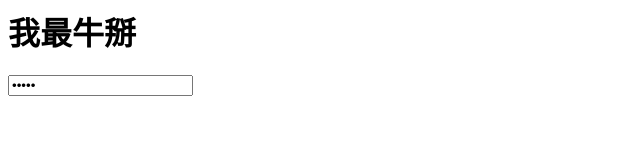
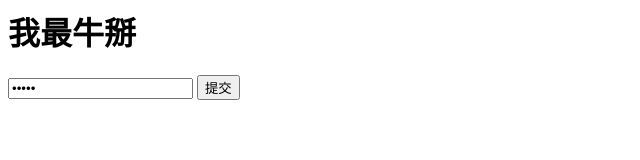
Before and after one commit to useless-man-little/useless-man-little.github.io, a plain HTML site: page index.html in a window 1280 px wide. Shown: the whole page, without its empty margins (0-640 px from the left). Drawn offline with Linux system fonts and the light colour scheme.

Commit message:
Update index.html

```diff
--- a/index.html
+++ b/index.html
@@ -5,7 +5,7 @@
 <body>
 
     <input type="password" value="请输入密码"/>
-
+    <button type="submit">提交</button>
 </body>
 
 </html>
```
